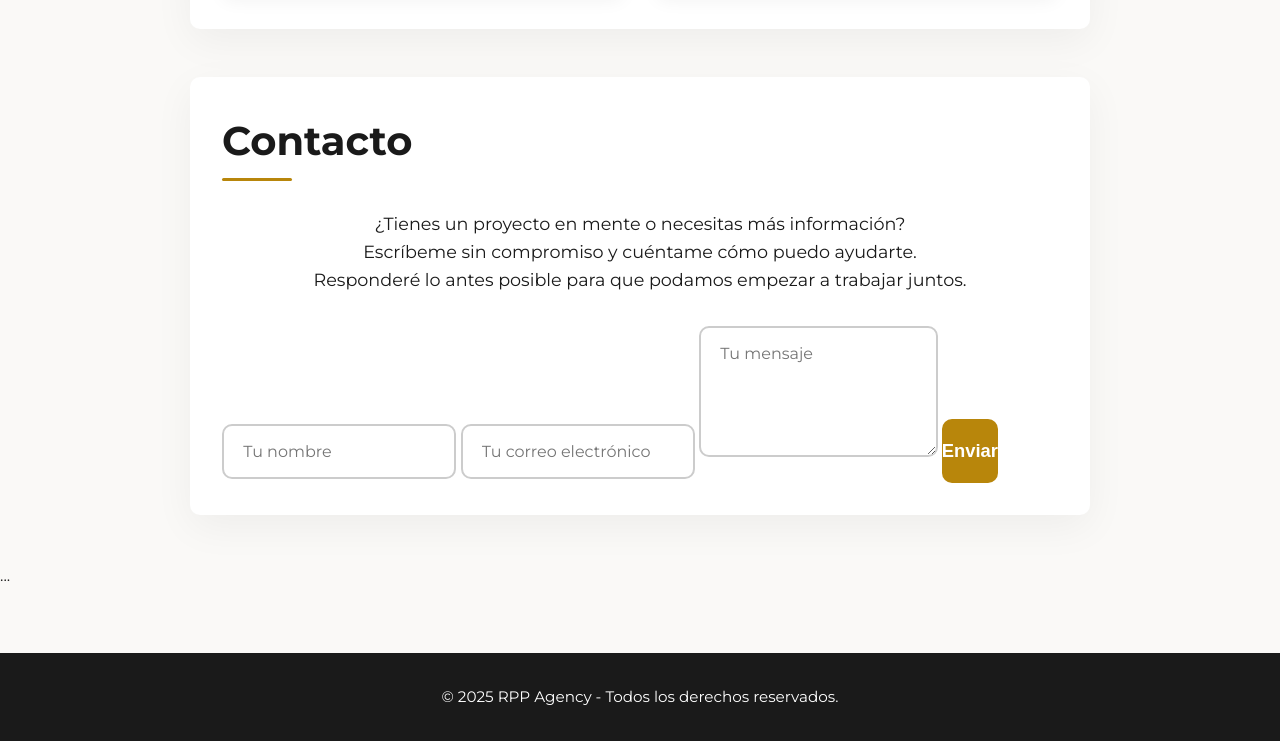
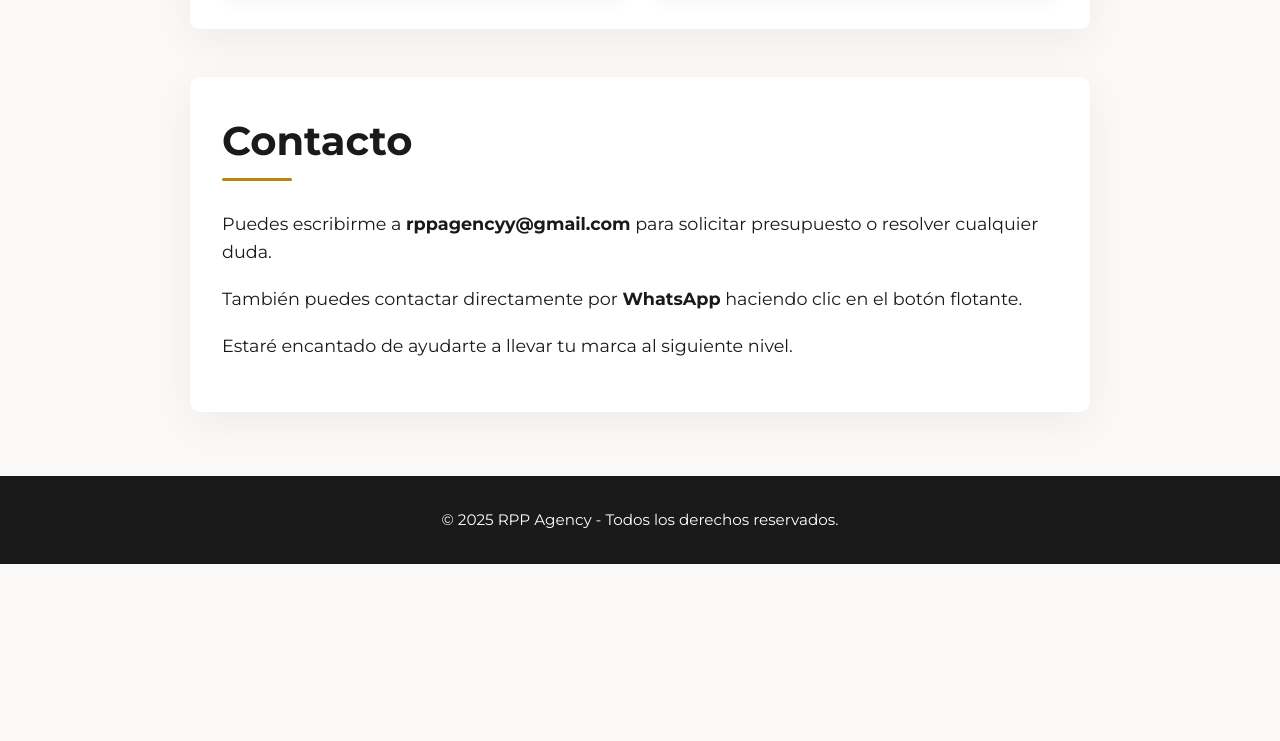
Before and after one commit to gabriel33-cpu/gabriel33-cpu.io, a plain HTML site: page index.html in a window 1280 px wide. Shown: the part 1420-2161 px from the top of the page. After the commit the page ends 1984 px from the top, so only its background shows below. Drawn offline with Linux system fonts and the light colour scheme.

Commit message:
Update index.html

```diff
--- a/index.html
+++ b/index.html
@@ -164,41 +164,10 @@
       background: var(--color-secondary);
       color: var(--color-white);
     }
-    .contact-text {
-      text-align: center;
+    .contact p {
+      font-family: var(--font-main);
       font-size: 1.1rem;
-      max-width: 700px;
-      margin: 0 auto 2rem;
-    }
-    .contact-form input,
-    .contact-form textarea {
-      font-family: var(--font-main);
-      padding: 1rem 1.2rem;
-      border: 2px solid #ccc;
-      border-radius: var(--border-radius);
-      font-size: 1rem;
-      resize: vertical;
-    }
-    .contact-form input:focus,
-    .contact-form textarea:focus {
-      border-color: var(--color-secondary);
-      box-shadow: 0 0 8px var(--color-secondary);
-      outline: none;
-    }
-    .contact-form button {
-      background-color: var(--color-secondary);
-      color: var(--color-white);
-      padding: 1.3rem 0;
-      border: none;
-      border-radius: var(--border-radius);
-      font-weight: 700;
-      font-size: 1.15rem;
-      cursor: pointer;
-      transition: background-color var(--transition-speed), transform var(--transition-speed);
-    }
-    .contact-form button:hover {
-      background-color: #a37506;
-      transform: scale(1.05);
+      margin-bottom: 1.2rem;
     }
     .whatsapp-button {
       position: fixed;
@@ -322,22 +291,13 @@
     </ul>
   </section>
 
-  <section id="contacto">
+  <section id="contacto" class="contact">
     <h2>Contacto</h2>
-    <div class="contact-text">
-      <p>¿Tienes un proyecto en mente o necesitas más información?</p>
-      <p>Escríbeme sin compromiso y cuéntame cómo puedo ayudarte.</p>
-      <p>Responderé lo antes posible para que podamos empezar a trabajar juntos.</p>
-    </div>
-    <form class="contact-form" action="https://formsubmit.co/rppagencyy@gmail.com" method="POST">
-      <input type="hidden" name="_next" value="https://gabriel33-cpu.github.io/gabriel33-cpu.io/" />
-      <input type="text" name="nombre" placeholder="Tu nombre" required>
-      <input type="email" name="email" placeholder="Tu correo electrónico" required>
-      <textarea name="mensaje" placeholder="Tu mensaje" rows="5" required></textarea>
-      <button type="submit">Enviar</button>
-    </form>
+    <p>Puedes escribirme a <strong>rppagencyy@gmail.com</strong> para solicitar presupuesto o resolver cualquier duda.</p>
+    <p>También puedes contactar directamente por <strong>WhatsApp</strong> haciendo clic en el botón flotante.</p>
+    <p>Estaré encantado de ayudarte a llevar tu marca al siguiente nivel.</p>
   </section>
-...  <a href="https://wa.me/34681044146?text=Hola,%20encantado%20de%20conocerte.%20¿En%20qué%20puedo%20ayudarte?"
+  <a href="https://wa.me/34681044146?text=Hola,%20encantado%20de%20conocerte.%20¿En%20qué%20puedo%20ayudarte?"
      class="whatsapp-button" target="_blank" rel="noopener noreferrer" aria-label="Contactar vía WhatsApp">
     <i class="fa-brands fa-whatsapp"></i>
   </a>
```
